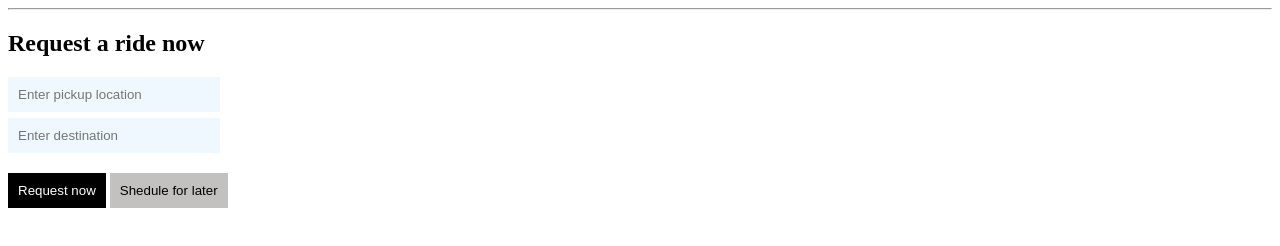
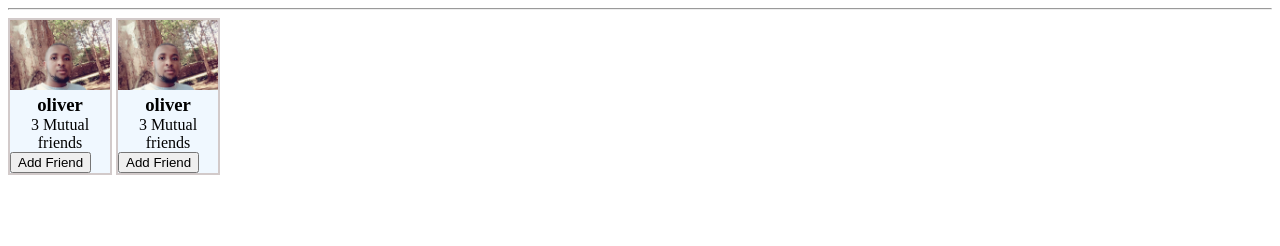
Before and after one commit to Lotany/frontend, a plain HTML site: page intro-html/playground.html in a window 1280 px wide. Drawn offline with Linux system fonts and the light colour scheme.

Commit message:
youtube clone design

```diff
--- a/intro-html/playground.html
+++ b/intro-html/playground.html
@@ -3,52 +3,65 @@
 <head>
     <title>play ground</title>
     <style>
-        .text1{
-            display: block;
-            width: 200px;
-            padding-left: 10px;
-            background-color: aliceblue;
-            border: none;
-            padding-top: 10px;
-            padding-bottom: 10px;
+        .one{
+            width: 100px;
+            display: inline-block;
+            vertical-align: top;
+            margin-bottom: 0;
+            border: 2px solid;
+            border-color: rgb(210, 202, 202);
+        background-color: aliceblue;
         }
 
-        .text2{
-            margin-top: 6px;
-            display: block;
-            width: 200px;
-            padding-left: 10px;
-            background-color: aliceblue;
-            border: none;
-            padding-top: 10px;
-            padding-bottom: 10px;
-         }
-         .btn1{
-            margin-top: 20px;
-            background-color: black;
-            color: white;
-            border: none;
-            padding-top: 10px;
-            padding-bottom: 10px;
-            padding-left: 10px;
-            padding-right: 10px;
-         }
-         .btn2{
-             margin-top: 20px;
-             background-color: rgb(195, 192, 192);
-             color: black;
-             border: none;
-             padding-top: 10px;
-             padding-bottom: 10px;
-             padding-left: 10px;
-             padding-right: 10px;
-  }
+        .one-img {
+            width: 100px;
+            height: 70px;
+            object-fit: cover;
+        }
+
+        .one h3,p,button{
+            text-align: center;
+            margin-top:0;
+            margin-bottom: 0;
+        }
+
+        .two{
+            width: 100px;
+            display: inline-block;
+        }
+
+        .two-img{
+            width: 100px;
+            height: 70px;
+ object-fit: cover;
+        }
+
+        .three{
+            width: 100px;
+            display: inline-block;
+        }
+
+        .three-img{
+            width: 100px;
+            height: 70px;
+ object-fit: cover;
+        }
+
     </style>
 </head>
 <hr>
-<h2>Request a ride now</h2>
-<input class="text1" type="text" placeholder="Enter pickup location">
-<input class="text2" type="text" placeholder="Enter destination">
-<button class="btn1">Request now</button>
-<button class="btn2">Shedule for later</button>
+<div class="one">
+    <img class="one-img" src="/images/banner.jpg" alt="">
+    <h3>oliver</h3>
+    <p>3 Mutual friends</p>
+    <button>Add Friend</button>
+</div>
+
+<div class="one">
+    <img class="one-img" src="/images/banner.jpg" alt="">
+    <h3>oliver</h3>
+    <p>3 Mutual friends</p>
+    <button>Add Friend</button>
+</div>
+
 </html>
```
Also changed, not shown: index.html (+74 -7 lines).
